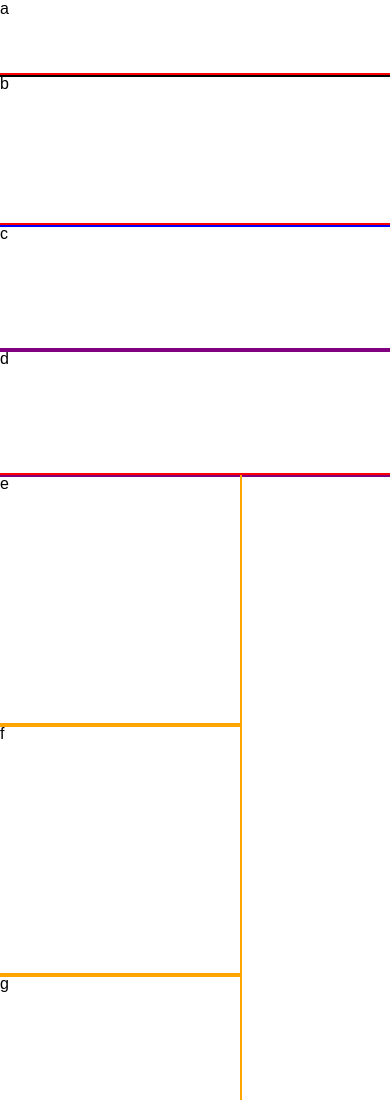
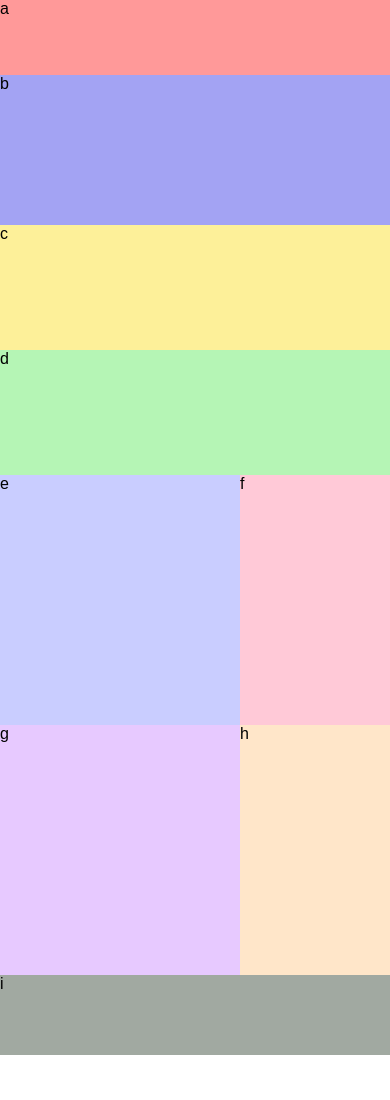
Before and after one commit to ellisken/ui-challenge-01, a plain HTML site: page index.html in a window 390 px wide. Shown: the top 1100 px of the page. After the commit the page ends 1055 px from the top, so only its background shows below. Drawn offline with Linux system fonts and the light colour scheme.

Commit message:
mobile first layout ok

```diff
--- a/index.html
+++ b/index.html
@@ -13,19 +13,17 @@
 </head>
 <body>
   <header>a</header>
+  <nav>b</nav>
   <section class="flex1">
-    <nav>b</nav>
-    <section class="flex2">
     <div id="c" class="big">c</div>
     <div id="d" class="big">d</div>
-      <section class="flex3">
+  </section>
+  <section class="flex2">
     <div id="e" class="small">e</div>
     <div id="f" class="small">f</div>
     <div id="g" class="small">g</div>
     <div id="h" class="small">h</div>
   </section>
-    </section>
   <footer>i</footer>
-  </section>
 </body>
 </html>
--- a/styles/base.css
+++ b/styles/base.css
@@ -1,33 +1,17 @@
 header{
-  outline: 2px black solid;
+  background-color: rgba(255, 0, 0, 0.4);
   width: 480px;
   height: 75px;
 }
 
 nav{
-  outline: 2px blue solid;
+  background-color: rgba(26, 26, 224, 0.4);
   width: 480px;
   height: 150px;
 }
 
-div.big{
-  outline: 2px #800080 solid;
-  width: 480px;
-  height: 125px;
-}
-
-section{
-  outline: 2px red solid;
-}
-
-div.small{
-  outline: 2px orange solid;
-  width: 240px;
-  height: 250px;
-}
-
 footer{
-  outline: 2px green solid;
+  background-color: rgba(20, 40, 20, 0.4);
   width: 480px;
   height: 80px;
 }
--- a/styles/layout.css
+++ b/styles/layout.css
@@ -11,6 +11,34 @@
     height: 100px;
   }
 
+  nav{
+    max-width: 200px;
+    height: 600px;
+  }
+
+  div.big{
+    max-width: 380px;
+    height: 200px;
+  }
+
+  section{
+    outline: 2px red solid;
+  }
+
+  div.small{
+    max-width: 190px;
+    height: 250px;
+  }
+
+  footer{
+    max-width: 760px;
+    height: 150px;
+  }
+
+  .flex1{
+    display: flex;
+    flex-wrap: wrap;
+  }
 }
 
 
--- a/styles/modules.css
+++ b/styles/modules.css
@@ -0,0 +1,45 @@
+div.big{
+  width: 480px;
+  height: 125px;
+}
+
+.flex2{
+  display: flex;
+  flex-flow: row wrap;
+}
+
+.flex2{
+  display: flex;
+  flex-flow: row wrap;
+  width: 480px;
+  height: 500px;
+}
+
+div.small{
+  width: 240px;
+  height: 250px;
+}
+
+#c{
+  background-color: rgba(250, 217, 0, 0.4);
+}
+
+#d{
+  background-color: rgba(71, 231, 71, 0.4);
+}
+
+#e{
+  background-color: rgba(121, 130, 255, 0.4);
+}
+
+#f{
+  background-color: rgba(255, 121, 155, 0.4);
+}
+
+#g{
+  background-color: rgba(195, 121, 255, 0.4);
+}
+
+#h{
+  background-color: rgba(255, 193, 121, 0.4);
+}
```
Lines whose indentation alone changed are shown as unchanged.
